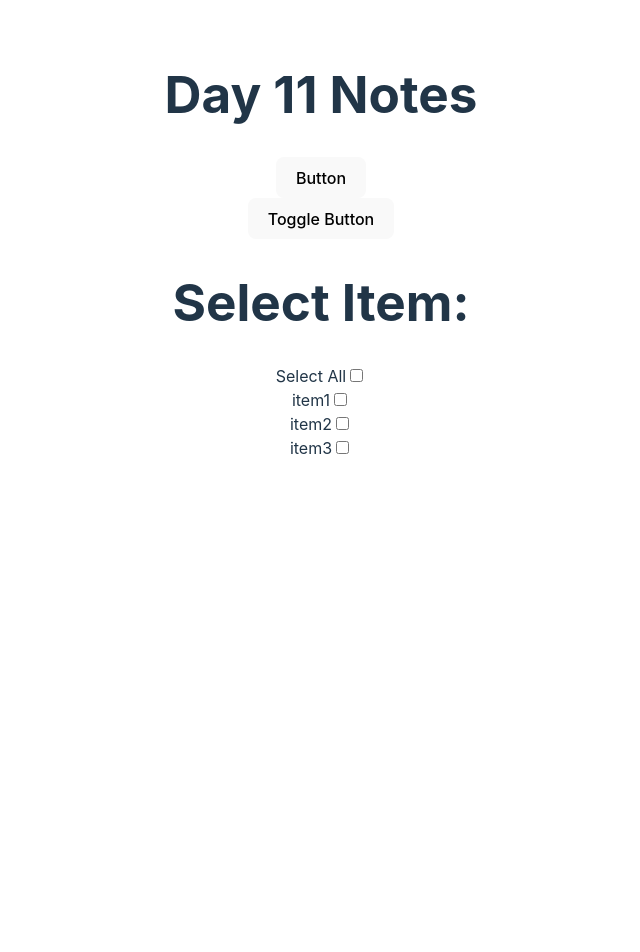
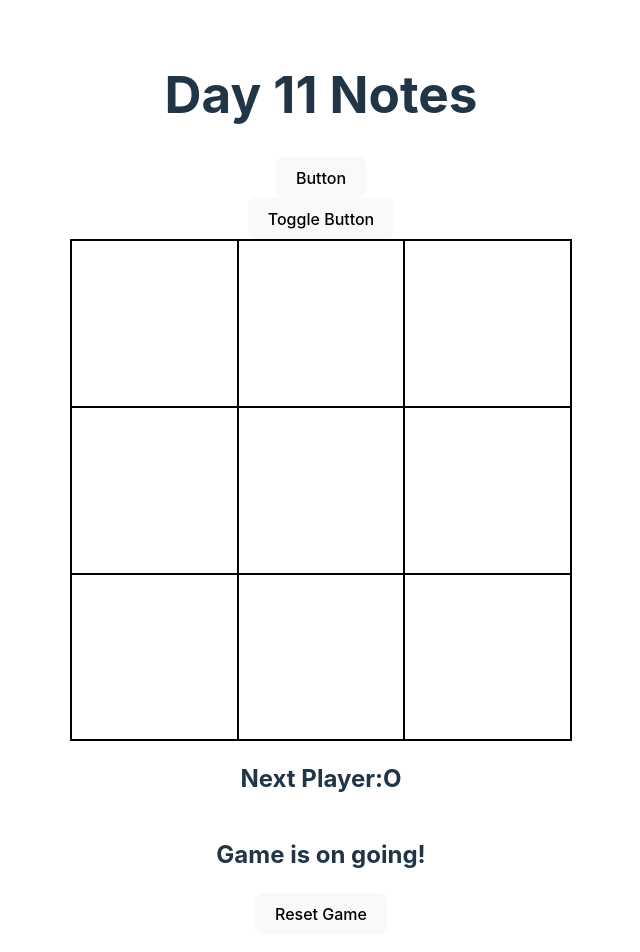
Before and after one commit to felixchen3674/react04292024, a React (Vite) app in the folder homework/react_homework/: page / in a window 1280 px wide. Shown: the top 952 px of the page, without its empty margins (319-959 px from the left). Before the commit the page ends 800 px from the top, so only its background shows below. Built offline with nearby package versions, Linux system fonts and the light colour scheme.

Commit message:
update homework

```diff
--- a/homework/react_homework/src/App.css
+++ b/homework/react_homework/src/App.css
@@ -48,7 +48,7 @@ td {
   padding: 10px;
 }
 
-#gameContainer {
+/* #gameContainer {
   border: 1px solid black;
   width: 500px;
   height: 500px;
@@ -62,4 +62,28 @@ td {
   justify-content: center;
   align-items: center;
   font-size: 100px;
+} */
+
+#itemContainer {
+  display: flex;
+  flex-direction: column;
+  justify-content: center;
+  align-items: center;
 }
+
+#gameContainer {
+  display: grid;
+  grid-template-columns: repeat(3, 1fr);
+  grid-template-rows: repeat(3, 1fr);
+  width: 500px;
+  height: 500px;
+  border: 1px solid black;
+  border-collapse: collapse;
+}
+#gameContainer div {
+  display: flex;
+  justify-content: center;
+  align-items: center;
+  font-size: 100px;
+  border: 1px solid black;
+}
--- /dev/null
+++ b/homework/react_homework/src/day14_practice/ShoppingCart/ShoppingCartWithClass.tsx
@@ -0,0 +1,111 @@
+import { Component, ReactNode } from "react";
+
+interface itemType {
+  id: number;
+  name: string;
+  price: number;
+  quantity: number;
+}
+const items: itemType[] = [
+  { id: 1, name: "apple", price: 0.99, quantity: 0 },
+  { id: 2, name: "banana", price: 1.99, quantity: 0 },
+  { id: 3, name: "mango", price: 2.99, quantity: 0 },
+  { id: 4, name: "orange", price: 3.99, quantity: 0 },
+];
+
+type StateType = {
+  items: itemType[];
+};
+export class ShoppingCart extends Component<{}, StateType> {
+  constructor(props: {}) {
+    super(props);
+    this.state = {
+      items: items,
+    };
+  }
+  handleDecrement = (id: number) => {
+    const newItems = this.state.items.map((item) => {
+      if (item.id === id) {
+        if (item.quantity > 0) {
+          const newItem = { ...item };
+          newItem.quantity--;
+          return newItem;
+        }
+      }
+      return item;
+    });
+    this.setState({ items: newItems });
+  };
+  handleIncrement = (id: number) => {
+    const newItems = this.state.items.map((item) => {
+      if (item.id === id) {
+        const newItem = { ...item };
+        newItem.quantity++;
+        return newItem;
+      }
+      return item;
+    });
+    this.setState({ items: newItems });
+  };
+  handleClearOut = () => {
+    const newItems = this.state.items.map((item) => {
+      if (item.quantity !== 0) {
+        const newItem = { ...item };
+        newItem.quantity = 0;
+        return newItem;
+      }
+      return item;
+    });
+    this.setState({ items: newItems });
+  };
+
+  render(): ReactNode {
+    const { items } = this.state;
+    const totalPrice = items
+      .reduce((acc, cur) => {
+        return acc + cur.price * cur.quantity;
+      }, 0)
+      .toFixed(2);
+    return (
+      <div>
+        <div id="tableContainer">
+          <table>
+            <thead>
+              <th>Name:</th>
+              <th>Price:</th>
+              <th>Action:</th>
+            </thead>
+            <tbody>
+              {items &&
+                items.map((item) => {
+                  const { id, name, price, quantity } = item;
+                  return (
+                    <tr key={id}>
+                      <td>{name}</td>
+                      <td>${price}</td>
+                      <td>
+                        <button onClick={() => this.handleDecrement(id)}>
+                          -
+                        </button>
+                        {quantity}
+                        <button onClick={() => this.handleIncrement(id)}>
+                          +
+                        </button>
+                      </td>
+                    </tr>
+                  );
+                })}
+            </tbody>
+          </table>
+        </div>
+        <div>
+          <h2>Total Price: {totalPrice}</h2>
+        </div>
+        <div>
+          <button>CheckOut</button>
+          <button onClick={this.handleClearOut}>EmptyCart</button>
+        </div>
+      </div>
+    );
+  }
+}
--- /dev/null
+++ b/homework/react_homework/src/day14_practice/TicTacToe/CellWithClass.tsx
@@ -0,0 +1,13 @@
+import { Component, ReactNode } from "react";
+import { PlayerType } from "./TicTacToe";
+
+interface CellType {
+  onClick: () => void;
+  children: PlayerType | null;
+}
+export class Cell extends Component<CellType> {
+  render(): ReactNode {
+    const { onClick, children } = this.props;
+    return <div onClick={onClick}>{children}</div>;
+  }
+}
--- /dev/null
+++ b/homework/react_homework/src/day14_practice/TicTacToe/TicTacToe.tsx
@@ -0,0 +1,86 @@
+import { Component, ReactNode } from "react";
+import { Cell } from "./CellWithClass";
+
+type StateType = {
+  board: (PlayerType | null)[];
+  nextPlayer: "X" | "O";
+};
+export type PlayerType = "X" | "O";
+
+export class TicTacToe extends Component<{}, StateType> {
+  constructor(props: {}) {
+    super(props);
+    this.state = {
+      board: Array(9).fill(null),
+      nextPlayer: "O",
+    };
+  }
+  handleOnClick = (ItemIndex: number) => {
+    const { board } = this.state;
+    if (board[ItemIndex] !== null || this.calculateWinner(board)) {
+      return;
+    }
+    const newBoard = this.state.board.map((item, index) => {
+      if (index === ItemIndex) {
+        item = this.state.nextPlayer;
+      }
+      return item;
+    });
+    this.setState({ board: newBoard });
+    this.setState({ nextPlayer: this.state.nextPlayer === "O" ? "X" : "O" });
+  };
+  calculateWinner = (board: (PlayerType | null)[]) => {
+    const winnerCombation = [
+      [0, 1, 2],
+      [3, 4, 5],
+      [6, 7, 8],
+      [0, 3, 6],
+      [1, 4, 7],
+      [2, 5, 8],
+      [0, 4, 8],
+      [2, 4, 6],
+    ];
+    for (const array of winnerCombation) {
+      const [a, b, c] = array;
+      if (board[a] && board[a] === board[b] && board[a] === board[c]) {
+        return true;
+      }
+    }
+    return false;
+  };
+  handleReset = () => {
+    this.setState({ board: Array(9).fill(null) });
+  };
+
+  render(): ReactNode {
+    const { board, nextPlayer } = this.state;
+    return (
+      <div id="itemContainer">
+        <div id="gameContainer">
+          {board.map((item, index) => {
+            return (
+              <Cell key={index} onClick={() => this.handleOnClick(index)}>
+                {item}
+              </Cell>
+            );
+          })}
+        </div>
+        <div>
+          <h2>Next Player:{nextPlayer}</h2>
+        </div>
+        <div>
+          {this.calculateWinner(board) ? (
+            <h2>Winner is {nextPlayer === "O" ? "X" : "O"}</h2>
+          ) : board.every((item) => item !== null) ? (
+            <h2>Draw Game</h2>
+          ) : (
+            <h2>Game is on going!</h2>
+          )}
+        </div>
+        <div>
+          <button onClick={this.handleReset}>Reset Game</button>
+        </div>
+      </div>
+    );
+  }
+}
--- a/homework/react_homework/src/day14_practice/index.tsx
+++ b/homework/react_homework/src/day14_practice/index.tsx
@@ -1,8 +1,11 @@
-import React from "react";
-import SelectAllForm from "./SelectAllForm";
-import ShoppingCart from "./ShoppingCart";
-import TicTacToe from "./TicTacToe";
-import { SelectForm } from "./SelectAllForm/SelectForm";
+// import React from "react";
+// import SelectAllForm from "./SelectAllForm";
+// import ShoppingCart from "./ShoppingCart";
+// import TicTacToe from "./TicTacToe";
+// import { SelectForm } from "./SelectAllForm/SelectForm";
+
+import { ShoppingCart } from "./ShoppingCart/ShoppingCartWithClass";
+import { TicTacToe } from "./TicTacToe/TicTacToe";
 
 export default function Day14Play() {
   return (
@@ -10,7 +13,9 @@ export default function Day14Play() {
       {/* <SelectAllForm /> */}
       {/* <ShoppingCart /> */}
       {/* <TicTacToe /> */}
-      <SelectForm />
+      {/* <SelectForm /> */}
+      {/* <ShoppingCart /> */}
+      <TicTacToe />
     </div>
   );
 }
```
